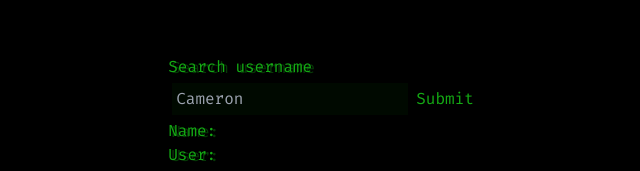
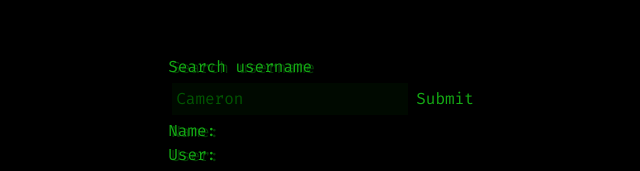
Before and after one commit to brunomariz/tweet-analytics, a React (Create React App) app: page /analytics in a window 1280 px wide. Shown: the part 205-376 px from the top of the page, without its empty margins (317-957 px from the left). Built offline with nearby package versions, Linux system fonts and the light colour scheme; no server answers.

Commit message:
:lipstick: change form style

```diff
--- a/src/components/UserInfo.tsx
+++ b/src/components/UserInfo.tsx
@@ -49,7 +49,7 @@ const UserInfo = (props: Props) => {
           </h1>
           <div className="flex justify-between">
             <Field
-              className="block w-auto p-1 m-1 bg-[#02300234]"
+              className="block w-auto p-1 m-1 bg-[#02300234] active:bg-[#02300234] selection:bg-[#02300285] target:bg-[#02300234] outline-none placeholder:text-[#02b00274]"
               id="username"
               name="username"
               placeholder="Cameron"
```
